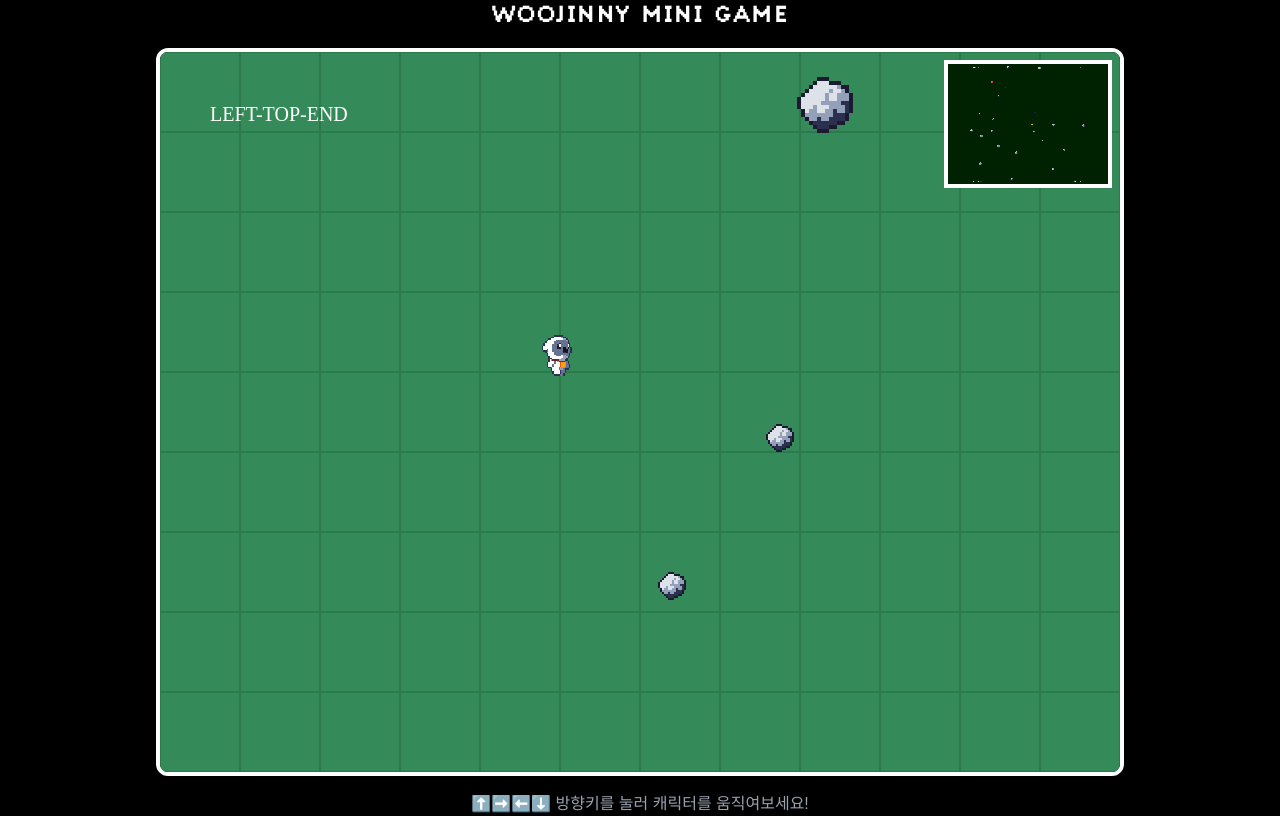
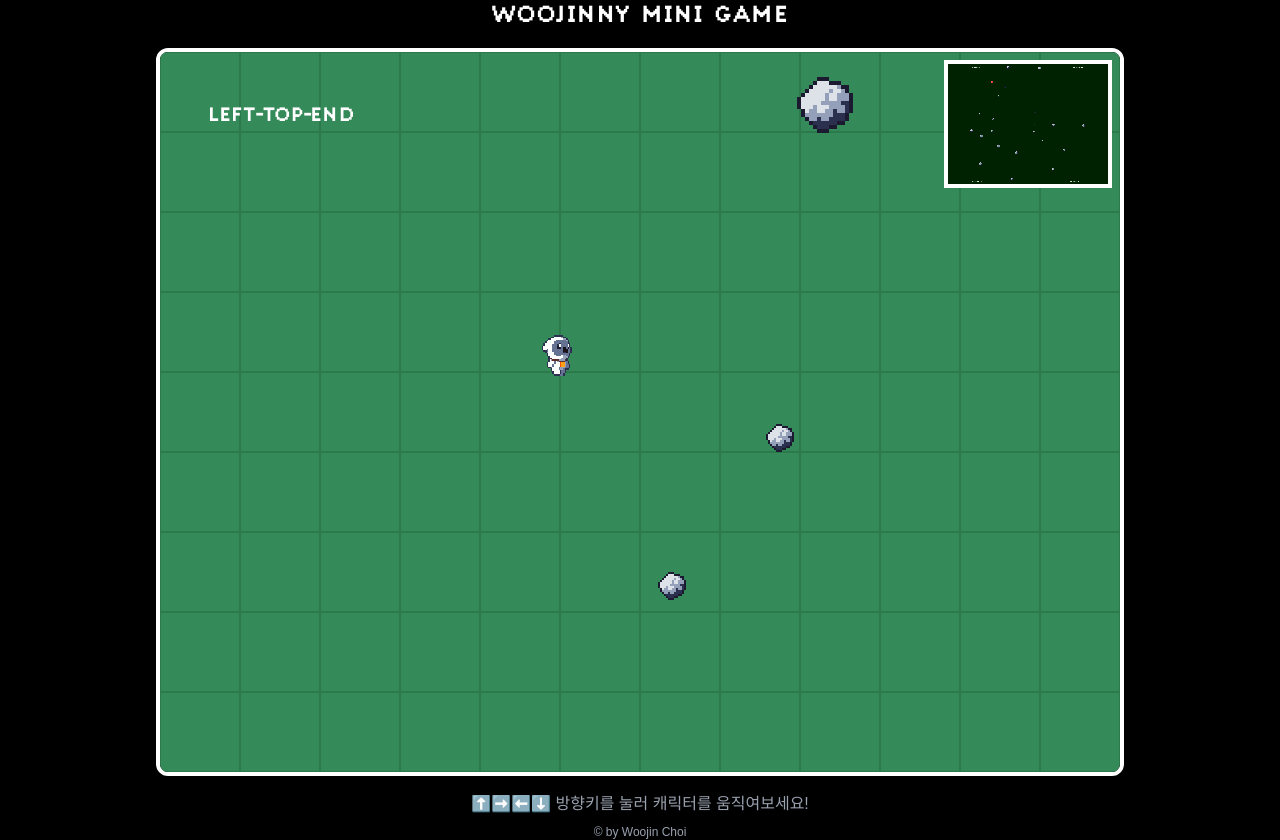
Before and after one commit to Jinny1130/wj-mini-game, a Next.js app: page / in a window 1280 px wide. Before the commit the page ends 816 px from the top, so only its background shows below. Built offline with nearby package versions, Linux system fonts and the light colour scheme; a small style sheet from the web is missing.

Commit message:
(Feat): Footer 추가

```diff
--- a/app/page.tsx
+++ b/app/page.tsx
@@ -1,18 +1,18 @@
 "use client";
 
 import dynamic from "next/dynamic";
+import Title from "@/components/Title";
+import Footer from "@/components/Footer";
 
+// Phaser는 브라우저 전용 API를 사용: 서버 렌더링을 끄고 동적으로 불러오기
 const Game = dynamic(() => import("@/components/Game"), { ssr: false });
-const Title = dynamic(() => import("@/components/Title"));
 
 export default function Home() {
   return (
     <main className="flex min-h-screen flex-col items-center justify-center bg-black">
       <Title />
       <Game />
-      <p className="mona12 text-gray-400 mt-4">
-        ⬆️➡️⬅️⬇️ 방향키를 눌러 캐릭터를 움직여보세요!
-      </p>
+      <Footer />
     </main>
   );
 }
--- /dev/null
+++ b/components/Footer.tsx
@@ -0,0 +1,10 @@
+export default function Footer() {
+  return (
+    <div className="flex flex-col items-center gap-2 w-full">
+      <p className="mona12 text-gray-400 mt-4">
+        ⬆️➡️⬅️⬇️ 방향키를 눌러 캐릭터를 움직여보세요!
+      </p>
+      <p className="mona12 text-gray-400 text-xs">© by Woojin Choi</p>
+    </div>
+  );
+}
```
